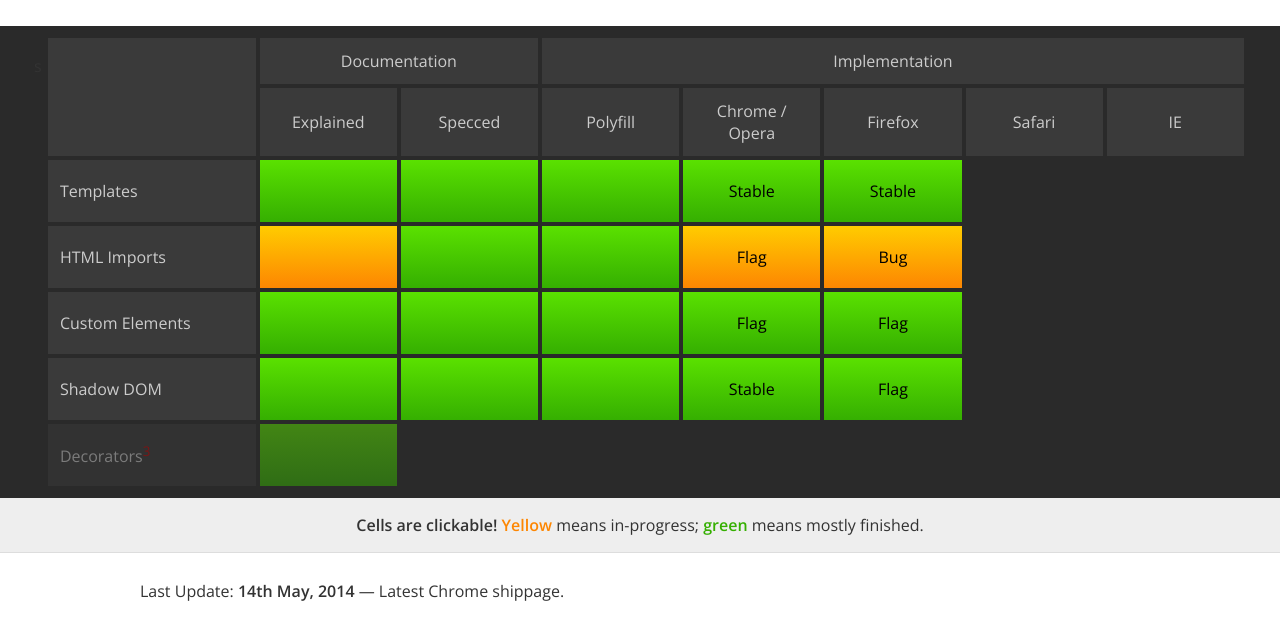
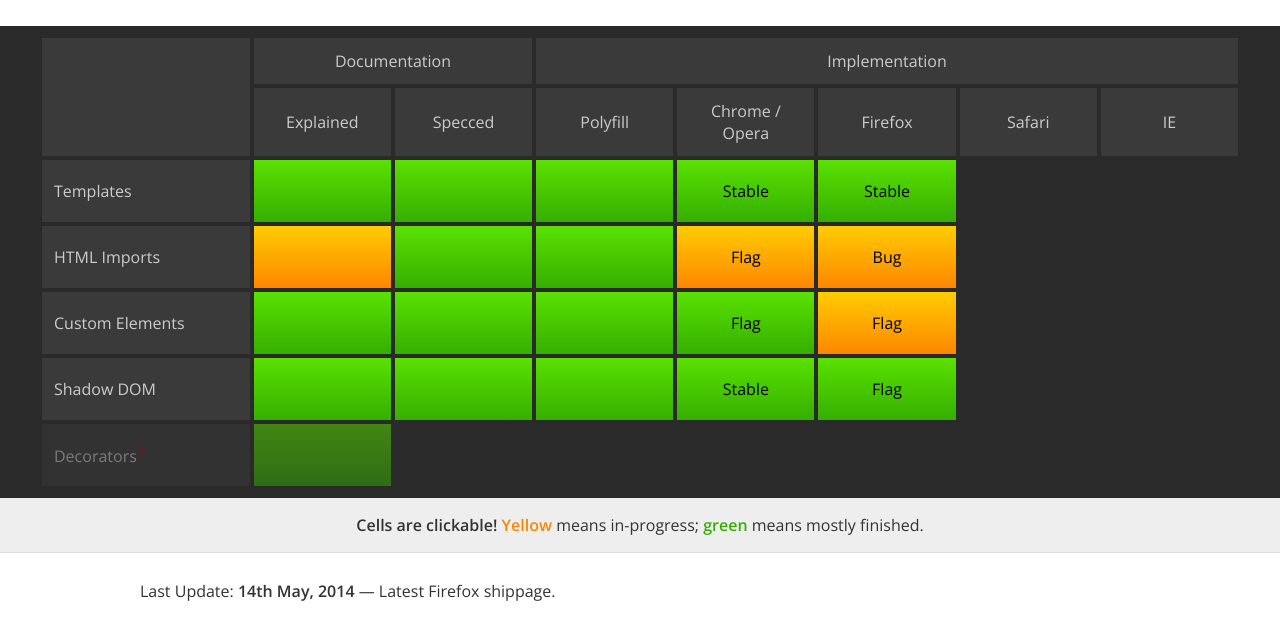
Before and after one commit to jonrimmer/are-we-componentized-yet, a plain HTML site: page index.html in a window 1280 px wide. Shown: the part 148-785 px from the top of the page. Drawn offline with nearby package versions, Linux system fonts and the light colour scheme.

Commit message:
Custom elements aren't in FF stable yet.

```diff
--- a/index.html
+++ b/index.html
@@ -56,8 +56,8 @@
 						<td class="yes"><a href="http://w3c.github.io/webcomponents/spec/custom/"></a></td>
 						<td class="yes"><a href="#polyfills"></a></td>
 						<td class="yes"><a href="http://www.chromestatus.com/features/4642138092470272">Flag</a></td>
-						<td class="yes"><a href="https://bugzilla.mozilla.org/show_bug.cgi?id=856140">Flag</a></td>
-					</tr>s
+						<td class="kinda"><a href="https://bugzilla.mozilla.org/show_bug.cgi?id=856140">Flag</a></td>
+					</tr>
 					<tr>
 						<th>Shadow DOM</th>
 						<td class="yes"><a href="http://w3c.github.io/webcomponents/explainer/#shadow-dom-section"></a></td>
@@ -79,7 +79,7 @@
 
 		<div id="content">
 			<p>
-				Last Update: <strong>14th May, 2014</strong> — Latest Chrome shippage.</i>
+				Last Update: <strong>14th May, 2014</strong> — Latest Firefox shippage.</i>
 			</p>
 
 			<h2 id="wtf">Web Components!?</h2>
```
